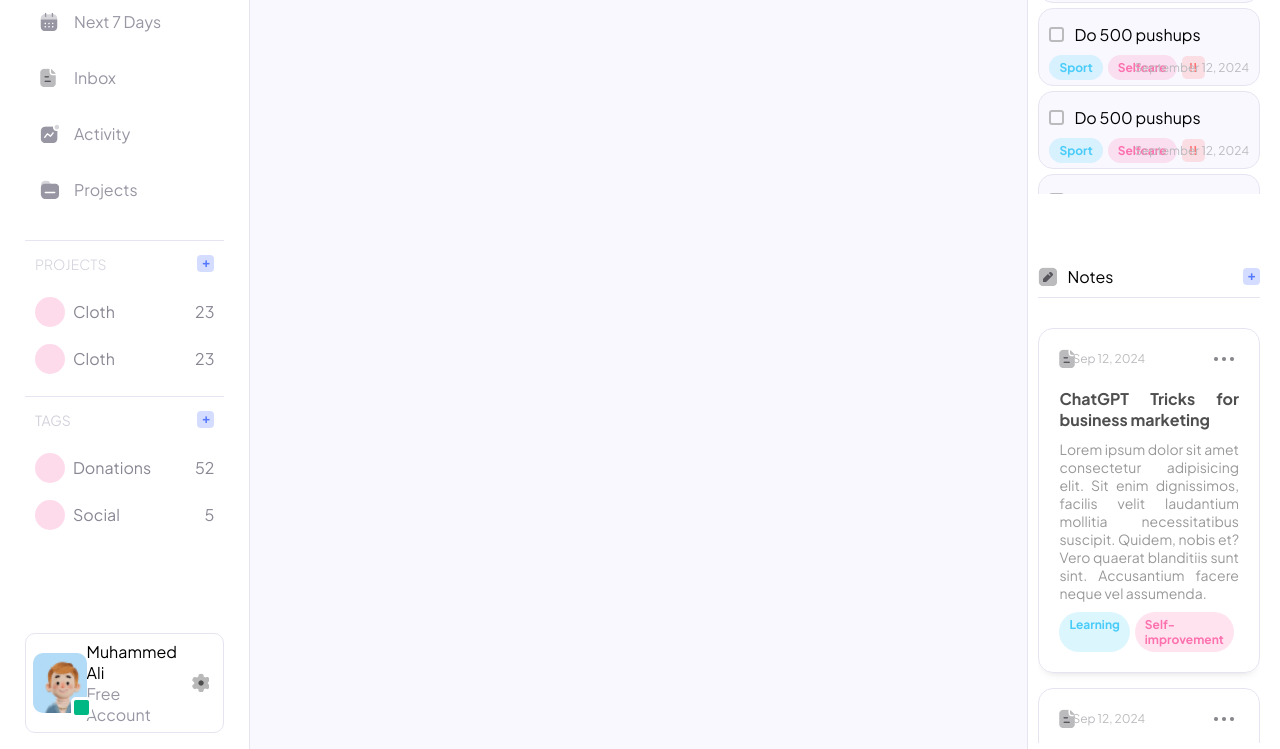
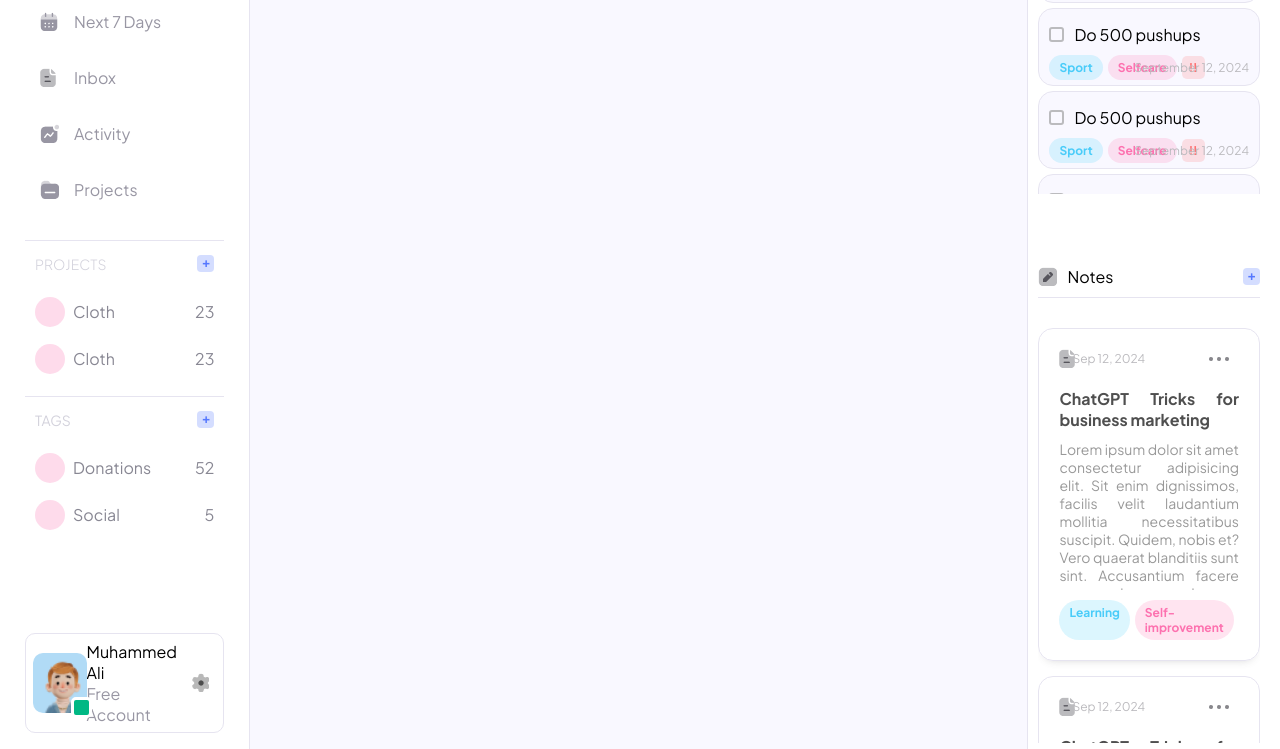
Before and after one commit to pepse3000/todo-list, a website built with webpack: page src/index.html in a window 1280 px wide. Shown: the part 173-922 px from the top of the page. Built offline with nearby package versions, Linux system fonts and the light colour scheme.

Commit message:
add max height to notes content, resize icon-holder-settings button

```diff
--- a/src/rightbar.css
+++ b/src/rightbar.css
@@ -248,10 +248,11 @@
 }
 
 .icon-holder-settings {
-    width: 25px;
-    height: 4px;
+    width: 40px;
+    height: 15px;
     background: url(./icons/dots.png);
     background-repeat: no-repeat;
+    background-position: center;
     opacity: 0.7;
 }
 
@@ -288,6 +289,8 @@
 .main-content {
     color: #999999;
     font-size: 14px;
+    max-height: 150px;
+    overflow: hidden;
 }
 
 .note-tags {
```
